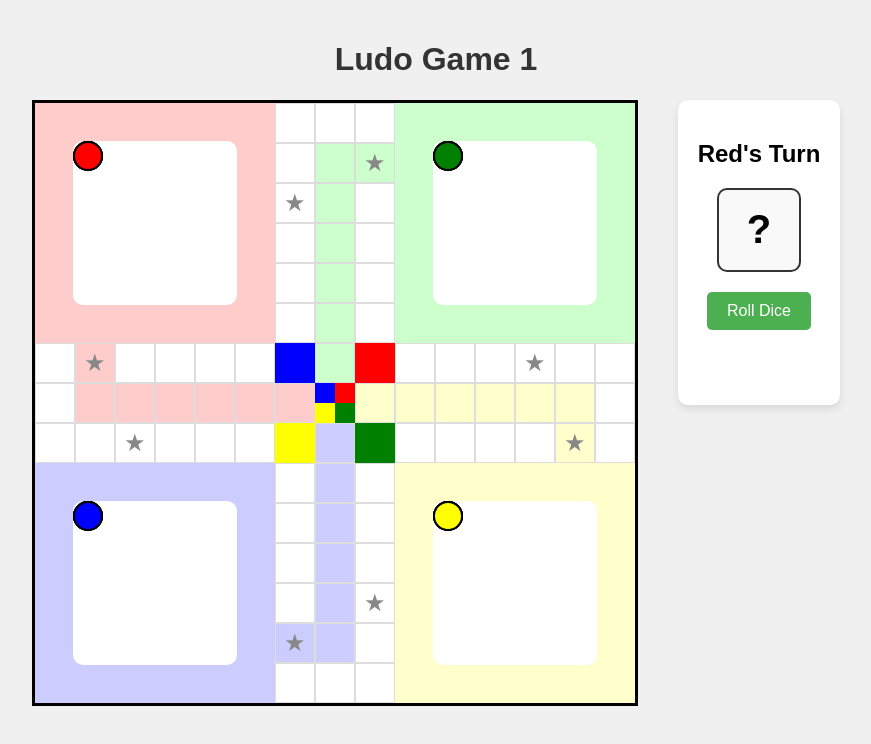
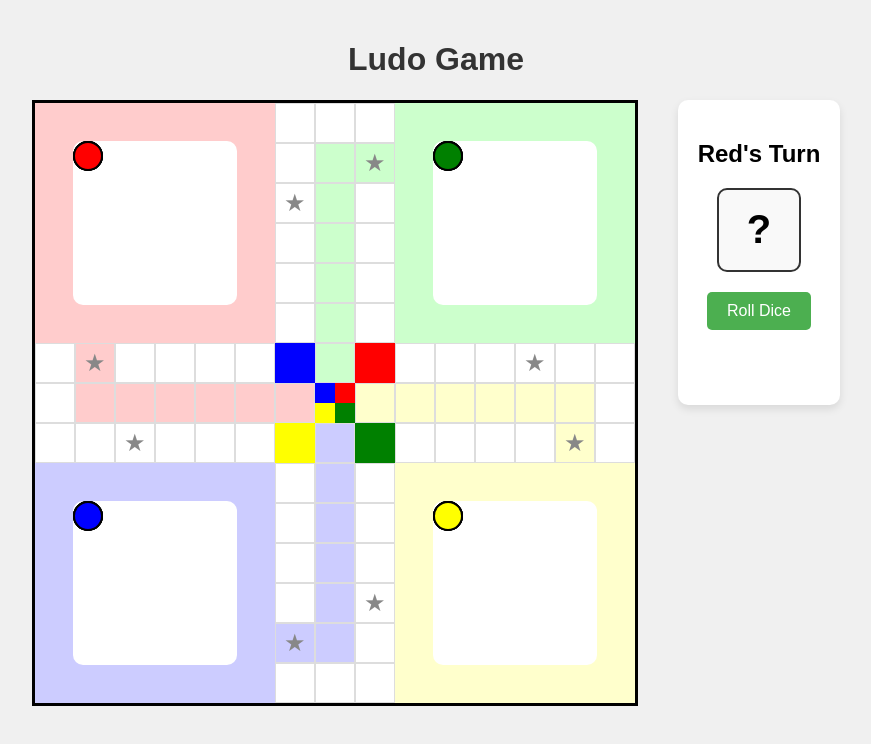
Before and after one commit to RiteshGhuge/Ritesh-Ludo, a plain HTML site: page index.html in a window 1280 px wide. Shown: the whole page, without its empty margins (204-1075 px from the left). Drawn offline with Linux system fonts and the light colour scheme.

Commit message:
removed 1

```diff
--- a/index.html
+++ b/index.html
@@ -8,7 +8,7 @@
     <link rel="manifest" href="manifest.json">
 </head>
 <body>
-    <h1>Ludo Game 1</h1>
+    <h1>Ludo Game</h1>
     <div class="game-board-container">
         <div id="board">
             <div class="player-base red-base" id="red-base">
```
